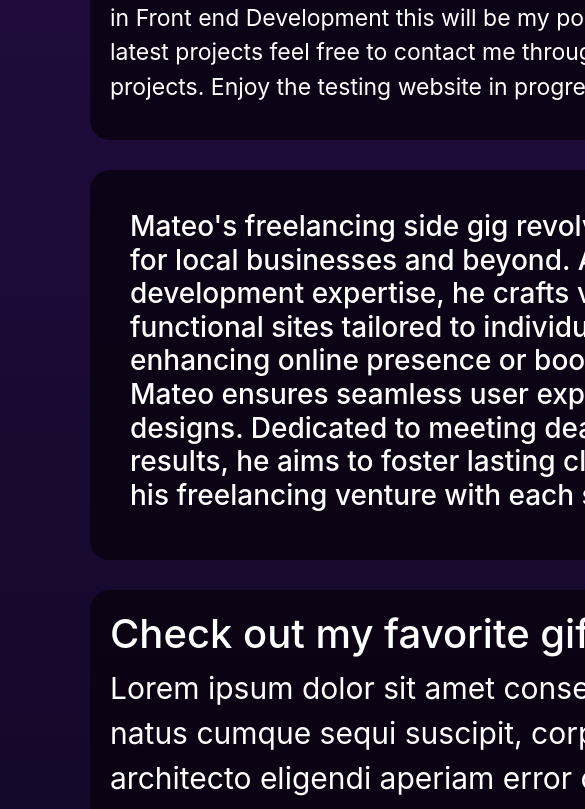
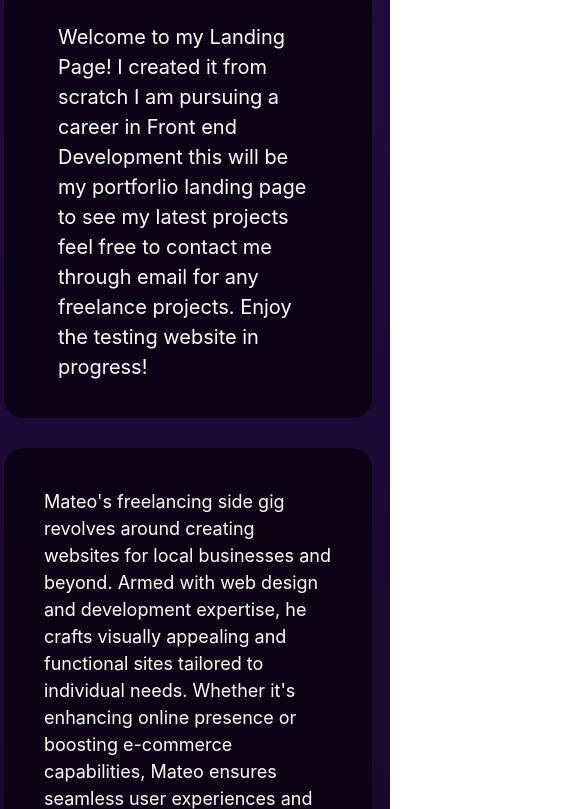
Before and after one commit to mgarcia5621/landingpage, a plain HTML site: page index.html in a window 390 px wide. Shown: the part 246-1055 px from the top of the page, 585 px wide, since content can reach past the window. Drawn offline with nearby package versions, Linux system fonts and the light colour scheme; a web font is replaced by a local one.

Commit message:
added new changes for mobile. aligned to the center for a linear path downward

```diff
--- a/index.html
+++ b/index.html
@@ -83,7 +83,7 @@
             </div>
             <div class="grid-item item2">
                 <div class="gpt-desc">
-                    <h3>
+                    <p>
                         Mateo's freelancing side gig revolves around creating websites for local businesses and beyond.
                         Armed
                         with web design
@@ -98,7 +98,7 @@
                         client
                         relationships,
                         expanding his freelancing venture with each successful project.
-                    </h3>
+                    </p>
                 </div>
 
             </div>
--- a/styles.css
+++ b/styles.css
@@ -60,9 +60,9 @@ body {
 }
 
 .hero-desc {
-    font-size: 23px;
+    font-size: 28px;
     margin-top: 30px;
-    width: 53rem;
+    /* width: 53rem; */
 }
 
 #js-btn {
@@ -361,11 +361,43 @@ body {
 
 }
 
-@media screen and (max-width: 320px) {
+@media screen and (max-width: 390px) {
     .grid-container {
-        padding-left: 0px;
+        padding-left: 4px;
+
+    }
+    .grid-item {
+        width: 23rem;
+        font-size: 18px;
+        /* height: 49rem; */
+
     }
 
+    .hero-desc {
+        width: 260px;
+        font-size: 20px;
+    }
+
+    .hero-desc-cont {
+        display: flex;
+        flex-direction: row;
+        justify-content: center;
+    }
+
+    .second-section {
+        margin: 0px;
+        padding-left: 0px;
+        width: fit-content;
+        padding-right: 0px;
+    }
+
+    .main-container {
+        width: 0px;
+    }
+
+    .footer-mat {
+        width: fit-content;
+    }
 }
 
 .mig-gif {
```
